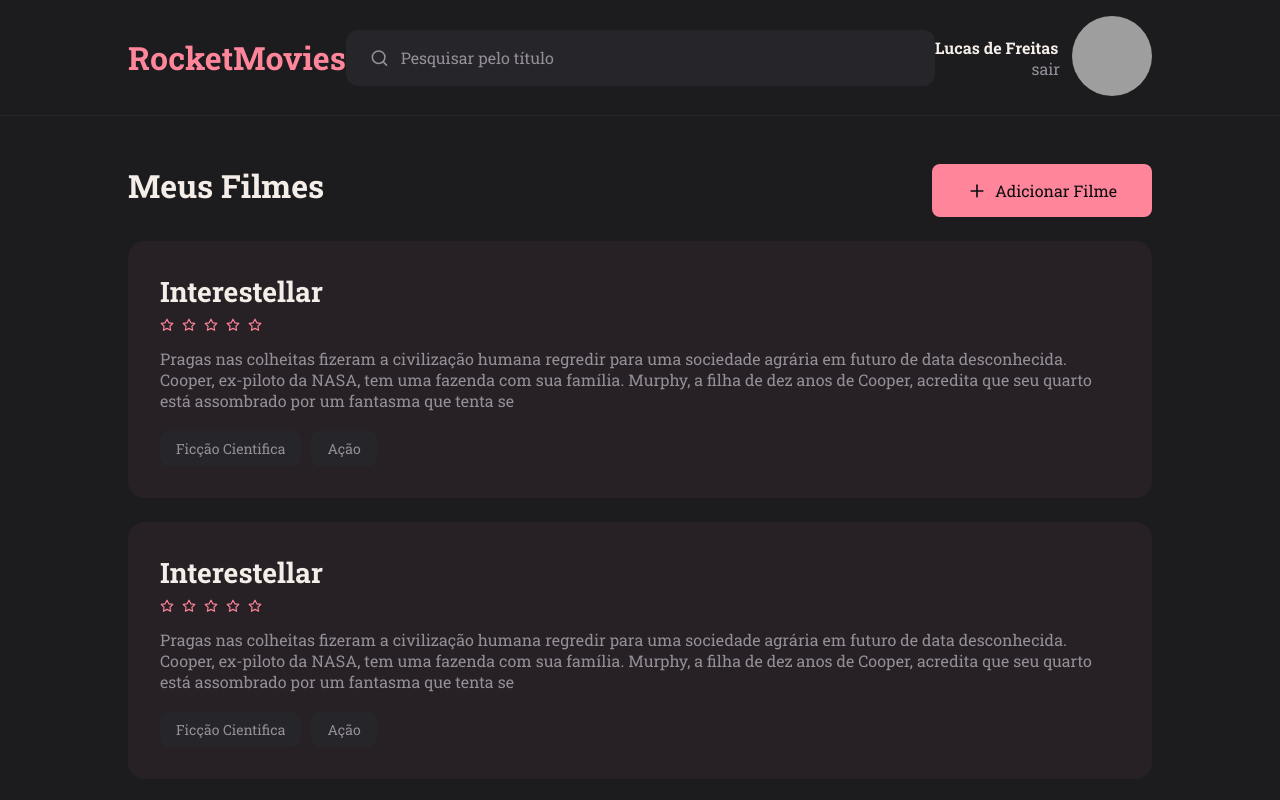
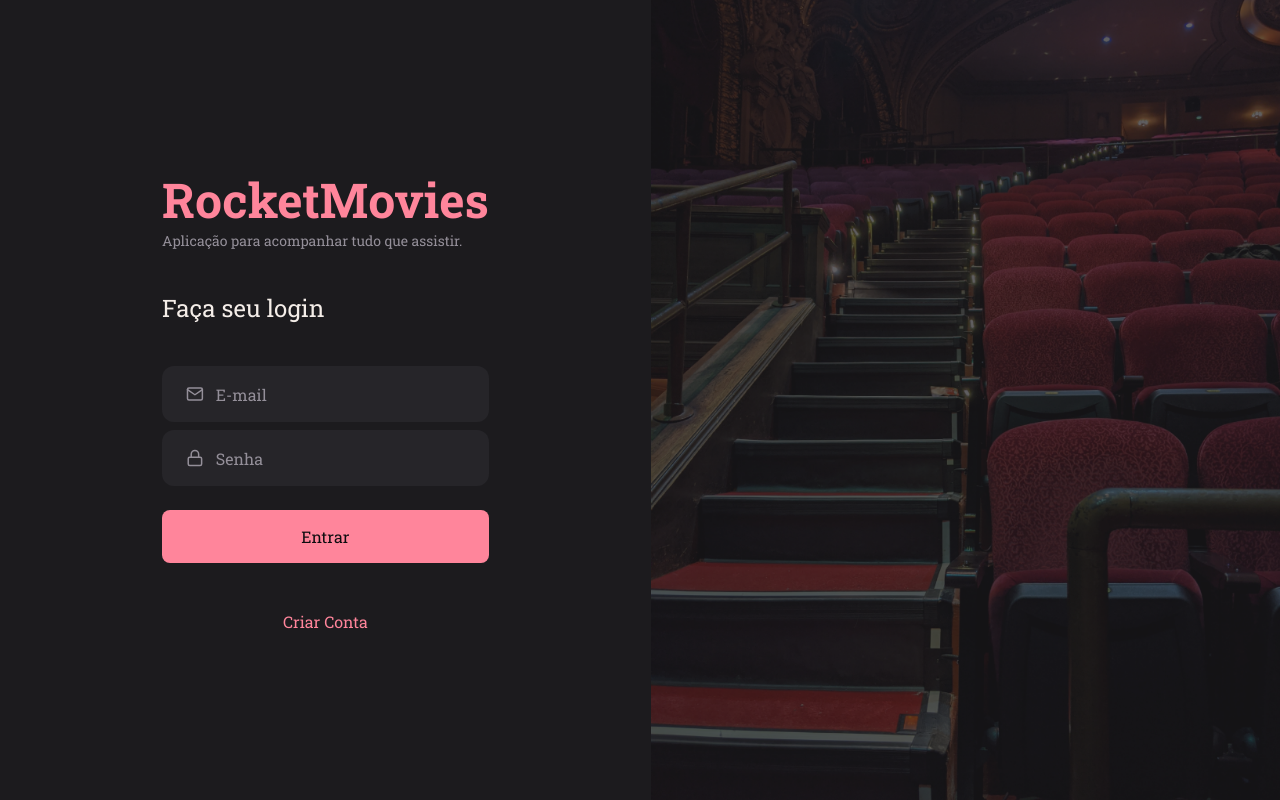
Before and after one commit to lucasfreittas/RocketMovies-Front, a React (Vite) app: page / in a window 1280 px wide. Built offline with nearby package versions, Linux system fonts and the light colour scheme; grey boxes are pictures that could not be loaded.

Commit message:
sigin function

```diff
--- a/src/Pages/CreateNote/index.jsx
+++ b/src/Pages/CreateNote/index.jsx
@@ -1,4 +1,5 @@
 import { Container, Form, Content, SectionTags } from './styles';
+
 import { Header } from '../../Components/Header';
 import { Input } from '../../Components/Input';
 import { TextArea } from '../../Components/TextArea';
@@ -6,7 +7,10 @@ import { TextButton } from '../../Components/TextButton';
 import { CreateTags } from '../../Components/CreateTags';
 import { Button } from '../../Components/Button';
 import { FiArrowLeft } from 'react-icons/fi'
+
 import { Link } from 'react-router-dom'
+
+
 
 export function CreateNote(){
     return(
--- a/src/Pages/SingIn/index.jsx
+++ b/src/Pages/SingIn/index.jsx
@@ -1,11 +1,25 @@
+import { useState } from 'react'
+import { useAuth } from '../../hooks/auth';
+
 import { Container, Form, BackgroundImg } from './styles';
+
 import { Input } from '../../Components/Input';
 import { Button } from '../../Components/Button';
 import { TextButton } from '../../Components/TextButton';
 import { FiMail, FiLock } from 'react-icons/fi'
+
 import { Link } from 'react-router-dom'
 
 export function SignIn(){
+    const [ email, setEmail ] = useState('');
+    const [ password, setPassword ] = useState('');
+
+    const { signIn } = useAuth()
+
+    function handleSignIn(){
+        signIn({email, password});
+    }
+
     return(
         <Container>
             <Form>
@@ -15,9 +29,21 @@ export function SignIn(){
                 <h3>Faça seu login</h3>
 
                 <div>
-                    <Input type='email' placeholder='E-mail' icon={FiMail}/>
-                    <Input type='password' placeholder='Senha' icon={FiLock}/>
-                    <Button title='Entrar'/>
+                    <Input
+                        type='email'
+                        placeholder='E-mail'
+                        icon={FiMail}
+                        onChange={e => setEmail(e.target.value)}
+                    />
+
+                    <Input
+                        type='password'
+                        placeholder='Senha'
+                        icon={FiLock}
+                        onChange={e=> setPassword(e.target.value)}
+                    />
+
+                    <Button title='Entrar' onClick={handleSignIn}/>
                 </div>
 
                 <Link to='/signup' className='link'>
--- a/src/Pages/SingUp/index.jsx
+++ b/src/Pages/SingUp/index.jsx
@@ -21,7 +21,7 @@ export function SignUp(){
                     <Button title='Cadastrar'/>
                 </div>
 
-                <Link to='/signin' className='link'>
+                <Link to='/' className='link'>
                     <TextButton title='Voltar para o login' icon={FiArrowLeft}/>
                 </Link>
             </Form>
--- a/src/Routes/auth.routes.jsx
+++ b/src/Routes/auth.routes.jsx
@@ -5,7 +5,7 @@ import { SignUp } from '../Pages/SingUp';
 export function AuthRoutes(){
     return(
         <Routes>
-            <Route path='/signin' element={<SignIn/>}/>
+            <Route path='/' element={<SignIn/>}/>
             <Route path='/signup' element={<SignUp/>}/>
         </Routes>
     )
--- a/src/Routes/index.jsx
+++ b/src/Routes/index.jsx
@@ -1,11 +1,15 @@
+import { useAuth } from '../hooks/auth';
+
 import { BrowserRouter } from "react-router-dom";
 import { AuthRoutes } from "./auth.routes";
 import { AppRoutes } from "./app.routes";
 
 export function Routes(){
+    const { user } = useAuth()
+
     return(
         <BrowserRouter>
-            <AppRoutes/>
+            { user ? <AppRoutes/> :  <AuthRoutes/> }
         </BrowserRouter>
     )
 }
--- /dev/null
+++ b/src/hooks/auth.jsx
@@ -0,0 +1,46 @@
+import { createContext, useContext, useState } from "react";
+import { api } from '../services/axios';
+
+export const AuthContext = createContext({});
+
+export function AuthProvider({ children }) {
+
+    const [data, setData] = useState({});
+
+    async function signIn({email, password}){
+
+        try{
+            const response = await api.post('/sessions', {email, password});
+            const { user, token } = response.data
+
+            localStorage.setItem('@rocketflix:user', JSON.stringify(user));
+            localStorage.setItem('@rocketflix:token', token);
+
+            api.defaults.headers.common['Authorization'] = `Bearer ${token}`
+
+            setData({user, token})
+
+            } catch (error) {
+                if(error.response){
+                    alert(error.response.data.message);
+                } else {
+                    alert('Não foi possível entrar');
+                }
+            }
+    }
+
+    return(
+        <AuthContext.Provider value={{
+            user: data.user,
+            signIn,
+        }}>
+            {children}
+        </AuthContext.Provider>
+    )
+};
+
+export function useAuth(){
+    const context = useContext(AuthContext);
+
+    return context;
+}
--- a/src/main.jsx
+++ b/src/main.jsx
@@ -6,13 +6,16 @@ import theme from './Styles/theme';
 
 import { Routes } from './Routes';
 
+import { AuthProvider } from './hooks/auth';
 
 
 ReactDOM.createRoot(document.getElementById('root')).render(
   <React.StrictMode>
     <ThemeProvider theme={theme}>
       <Global/>
-        <Routes />
+        <AuthProvider>
+          <Routes/>
+        </AuthProvider>
     </ThemeProvider>
   </React.StrictMode>,
 )
```
